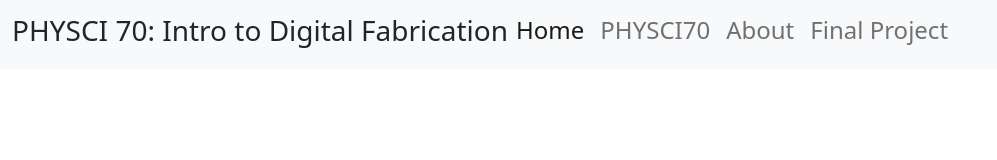
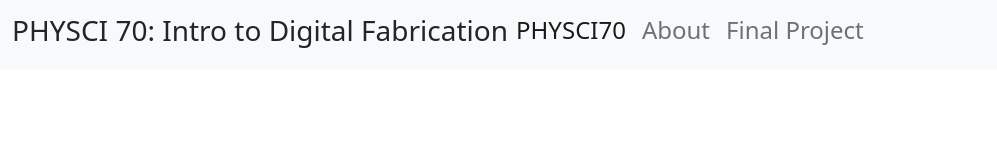
Before and after one commit to gnageeb18/PHYSCI70, a plain HTML site: page index.html in a window 1280 px wide. Shown: the whole page, without its empty margins (0-997 px from the left). Drawn offline with nearby package versions, Linux system fonts and the light colour scheme.

Commit message:
try again

```diff
--- a/index.html
+++ b/index.html
@@ -10,8 +10,7 @@
     <h3> PHYSCI 70: Intro to Digital Fabrication</h3>
     <div class="navbar-nav">
       <h4></h4>
-      <h4><a class="nav-link active" href="./Home.html">Home</a></h4>
-      <h4><a class="nav-link" href="./index.html">PHYSCI70</a></h4>
+      <h4><a class="nav-link active" href="./index.html">PHYSCI70</a></h4>
       <h4><a class="nav-link" href="./about.html">About</a></h4>
       <h4><a class="nav-link" href="./finalproject.html">Final Project</a></h4>
     </div>
```
